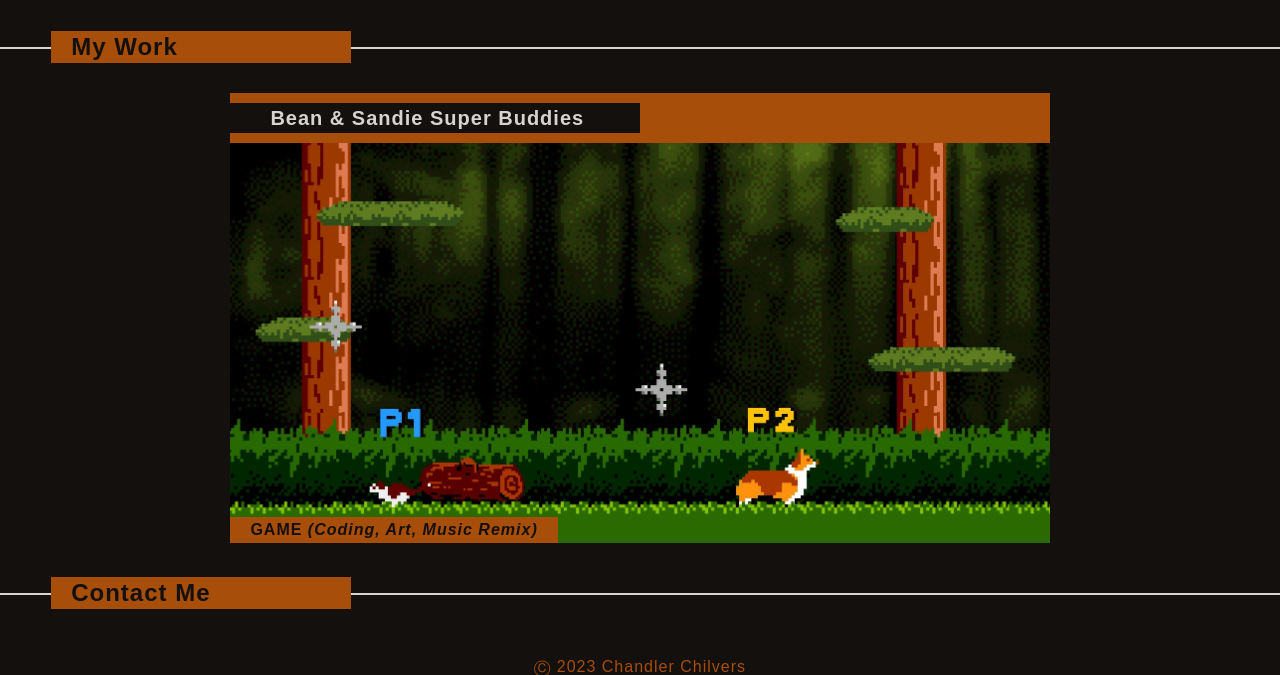
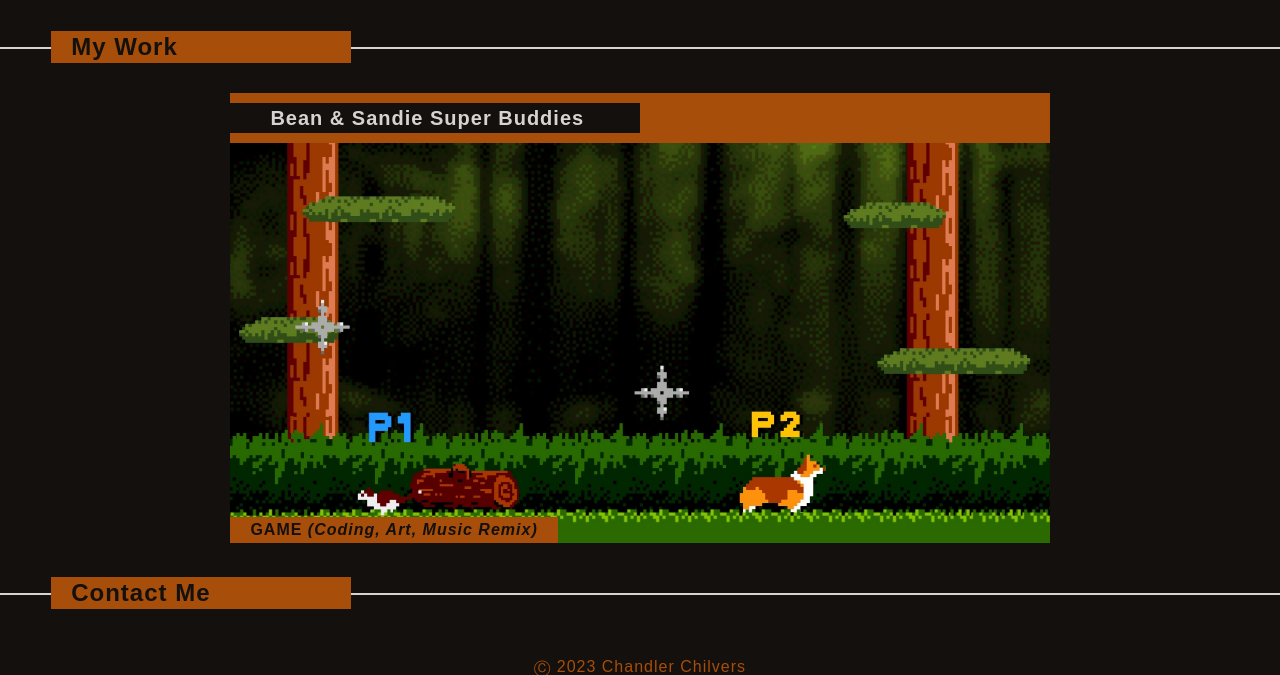
Before and after one commit to cwchilvers/UCI-TCBC-02, a plain HTML site: page index.html in a window 1280 px wide. In both pictures the pointer is over the picture 640 px from the left and 839 px from the top of the page. Shown: the part 521-1196 px from the top of the page. Drawn offline with Linux system fonts and the light colour scheme.

Commit message:
Animated featured work image on hover

```diff
--- a/assets/css/style.css
+++ b/assets/css/style.css
@@ -109,6 +109,7 @@ p {
     cursor: pointer;
     height: 450px; width: 80%;
     max-width: 900px;
+    overflow: hidden;
 }
 
 
@@ -116,6 +117,12 @@ p {
     height: 100%; width: 100%;
     object-fit: cover;
     position: relative;
+    transition: 1s;
+}
+
+#featured-work:hover img {
+    transform: scale(1.05);
+    transition: 5s;
 }
 
 
```
